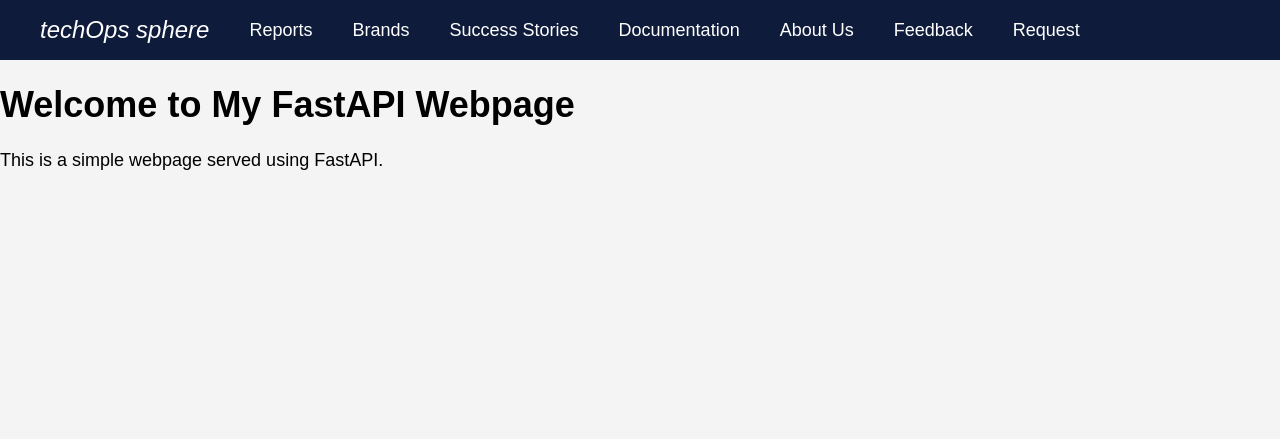
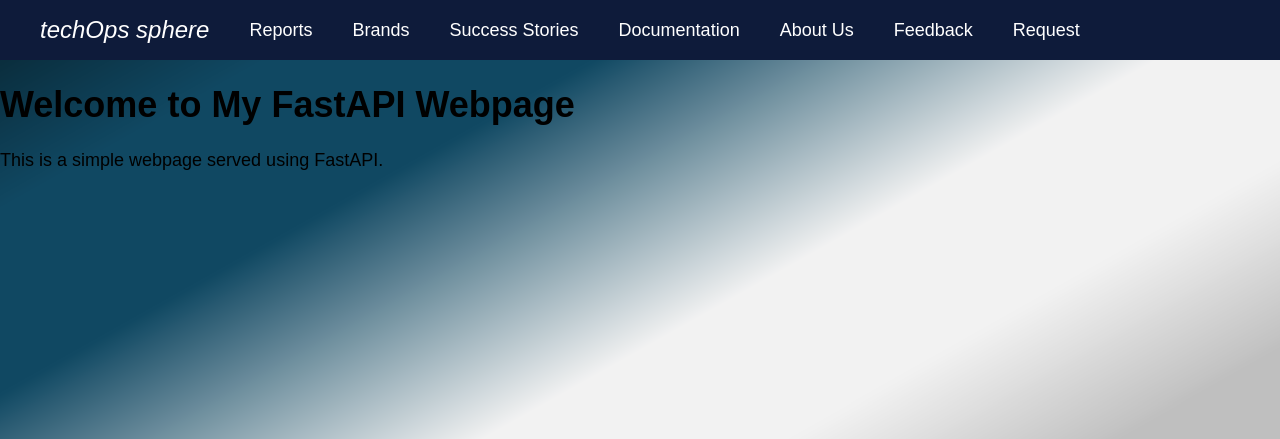
Before and after one commit to harshalraut23/topspheredev, a FastAPI app: page / in a window 1280 px wide. Shown: the top 439 px of the page. Run offline with FastAPI, Linux system fonts and the light colour scheme.

Commit message:
add an image

```diff
--- a/static/styles.css
+++ b/static/styles.css
@@ -2,7 +2,10 @@ body {
     font-family: 'Source Sans Pro', sans-serif;
     margin: 0;
     padding: 0;
-    background-color: #f4f4f4;
+    background-image: url('/static/SnowGate.png');
+    background-size: cover; /* Cover the entire viewport */
+    background-position: center; /* Center the image */
+    background-repeat: no-repeat; /* Prevent repeating the image */
     color: #000000;
     overflow-x: hidden;
     padding-bottom: 50px;
```
